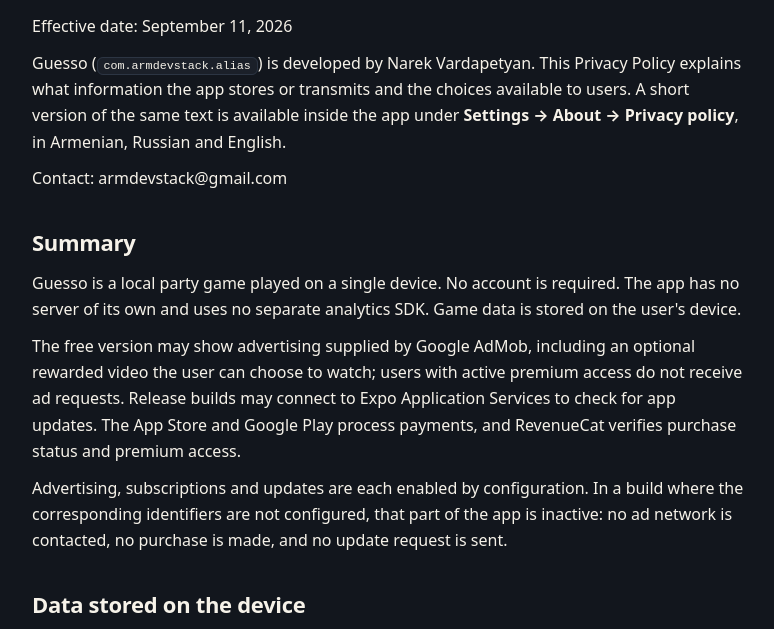
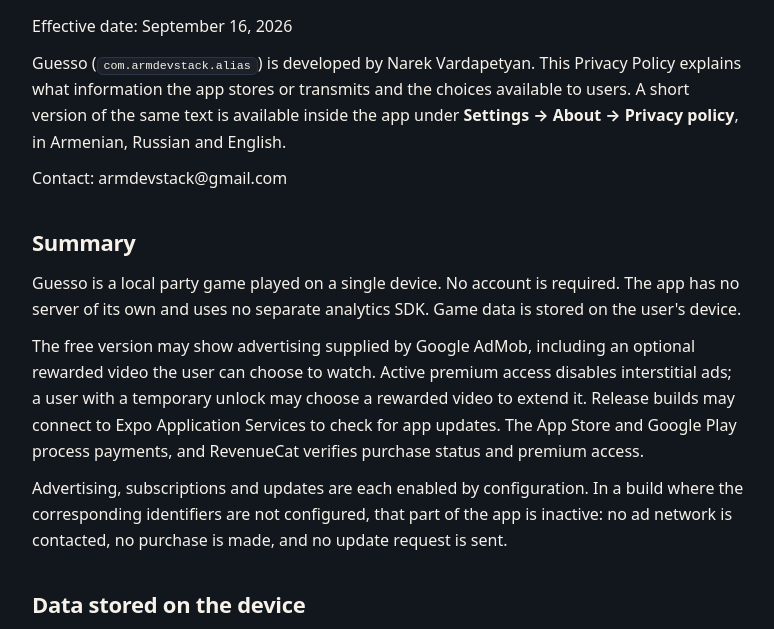
Before and after one commit to narekv-games/narekv-games.github.io, a plain HTML site: page privacy/alias.html in a window 1280 px wide. Shown: the part 146-775 px from the top of the page, without its empty margins (252-1026 px from the left). Drawn offline with Linux system fonts and the light colour scheme.

Commit message:
Update the Guesso privacy policy to the September 16, 2026 text
The app's PRIVACY.md moved to September 16 with clearer wording about
temporary premium and interstitials; the published page now carries the
same text and a meta description.

```diff
--- a/privacy/alias.html
+++ b/privacy/alias.html
@@ -4,6 +4,7 @@
   <meta charset="utf-8">
   <meta name="viewport" content="width=device-width, initial-scale=1">
   <title>Guesso — Privacy Policy</title>
+  <meta name="description" content="Privacy Policy for the Guesso party word game (com.armdevstack.alias): what the app stores on your device, what is sent to Google AdMob, Expo, the App Store, Google Play and RevenueCat, and how to delete your data.">
   <style>
     :root { --paper: #12161D; --card: #1B2029; --border: #2C3543; --text: #F6F2E9; --muted: #9BA3AF; --tint: #FFC53D; }
     * { margin: 0; padding: 0; box-sizing: border-box; }
@@ -24,12 +25,12 @@
   <main>
     <a class="back" href="/">&#8249; narekv games</a>
 <h1>Privacy Policy for Guesso</h1>
-<p>Effective date: September 11, 2026</p>
+<p>Effective date: September 16, 2026</p>
 <p>Guesso (<code>com.armdevstack.alias</code>) is developed by Narek Vardapetyan. This Privacy Policy explains what information the app stores or transmits and the choices available to users. A short version of the same text is available inside the app under <strong>Settings → About → Privacy policy</strong>, in Armenian, Russian and English.</p>
 <p>Contact: armdevstack@gmail.com</p>
 <h2>Summary</h2>
 <p>Guesso is a local party game played on a single device. No account is required. The app has no server of its own and uses no separate analytics SDK. Game data is stored on the user's device.</p>
-<p>The free version may show advertising supplied by Google AdMob, including an optional rewarded video the user can choose to watch; users with active premium access do not receive ad requests. Release builds may connect to Expo Application Services to check for app updates. The App Store and Google Play process payments, and RevenueCat verifies purchase status and premium access.</p>
+<p>The free version may show advertising supplied by Google AdMob, including an optional rewarded video the user can choose to watch. Active premium access disables interstitial ads; a user with a temporary unlock may choose a rewarded video to extend it. Release builds may connect to Expo Application Services to check for app updates. The App Store and Google Play process payments, and RevenueCat verifies purchase status and premium access.</p>
 <p>Advertising, subscriptions and updates are each enabled by configuration. In a build where the corresponding identifiers are not configured, that part of the app is inactive: no ad network is contacted, no purchase is made, and no update request is sent.</p>
 <h2>Data stored on the device</h2>
 <p>The app may store the following data locally:</p>
@@ -47,7 +48,7 @@
 <p>This local game data is used only to provide game features, restore settings and resume play. It is not sent to a server operated by the developer. Users should avoid entering sensitive personal information in team names, custom topics or custom words.</p>
 <p>The word history and the game statistics can be cleared from the app's Settings. Uninstalling the app removes all app-controlled local data, subject to the device platform's backup and restoration behaviour.</p>
 <h2>Advertising and Google AdMob</h2>
-<p>The free version may request an interstitial advertisement from Google AdMob after a round has been confirmed, and never during a round. Consecutive interstitials are separated by a minimum interval. Ads are not requested while premium access is active, whether it was bought or unlocked by a rewarded video. If an ad cannot be loaded, the game continues without blocking the user.</p>
+<p>The free version may request an interstitial advertisement from Google AdMob after a round has been confirmed, and never during a round. Consecutive interstitials are separated by a minimum interval. Interstitial ads are not requested while premium access is active, whether it was bought or temporarily unlocked. If an ad cannot be loaded, the game continues after the load attempt.</p>
 <p>In addition to the interstitial, the app rarely offers an optional rewarded video on the winner screen. It is never shown automatically: it starts only when the user chooses to watch it, and watching it to the end unlocks all premium features for thirty minutes, including the removal of interstitials for that time. Near the end of a gifted unlock the app may offer one more video to extend it, at most twice.</p>
 <p>When advertising is enabled, the Google Mobile Ads SDK may automatically collect and share an IP address, which may be used to estimate approximate location; user interactions with the app or an ad; diagnostic and performance information; and advertising, app-set, device or account-related identifiers. Google uses this information for advertising, ad measurement and analytics, and fraud prevention. Data is encrypted in transit. Depending on the user's region, device settings and consent choices, ads may be personalized or non-personalized; where consent is required, the choice is collected before advertising is initialized, and the app provides a way to review or change it.</p>
 <p>The app does not add team names, scores, played words or custom topics to an advertising request. Android users can reset or delete their advertising ID in device settings. Google's advertising privacy information and controls are available at <a href="https://policies.google.com/technologies/ads">policies.google.com/technologies/ads</a> and <a href="https://myadcenter.google.com/">myadcenter.google.com</a>.</p>
```
